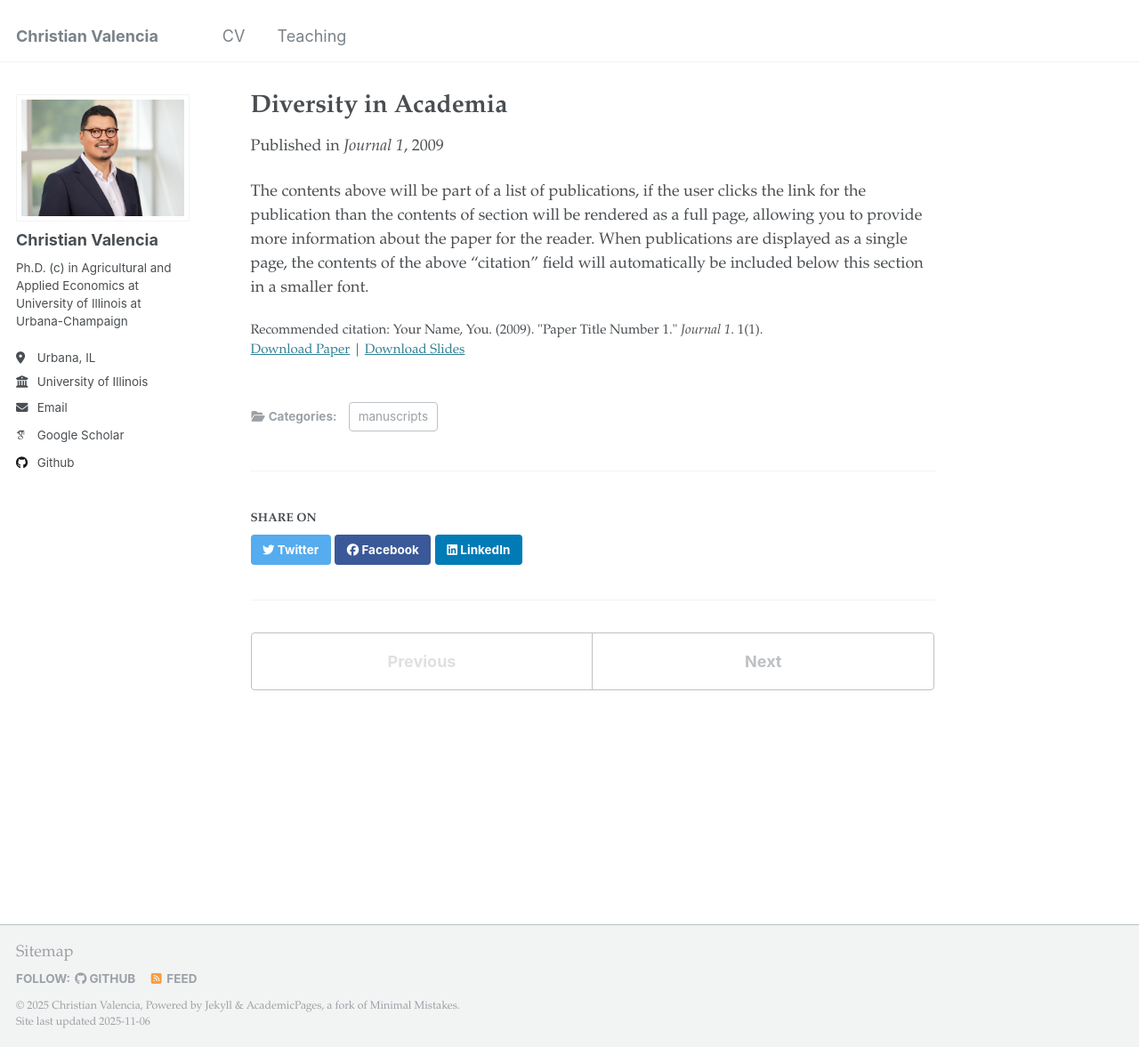
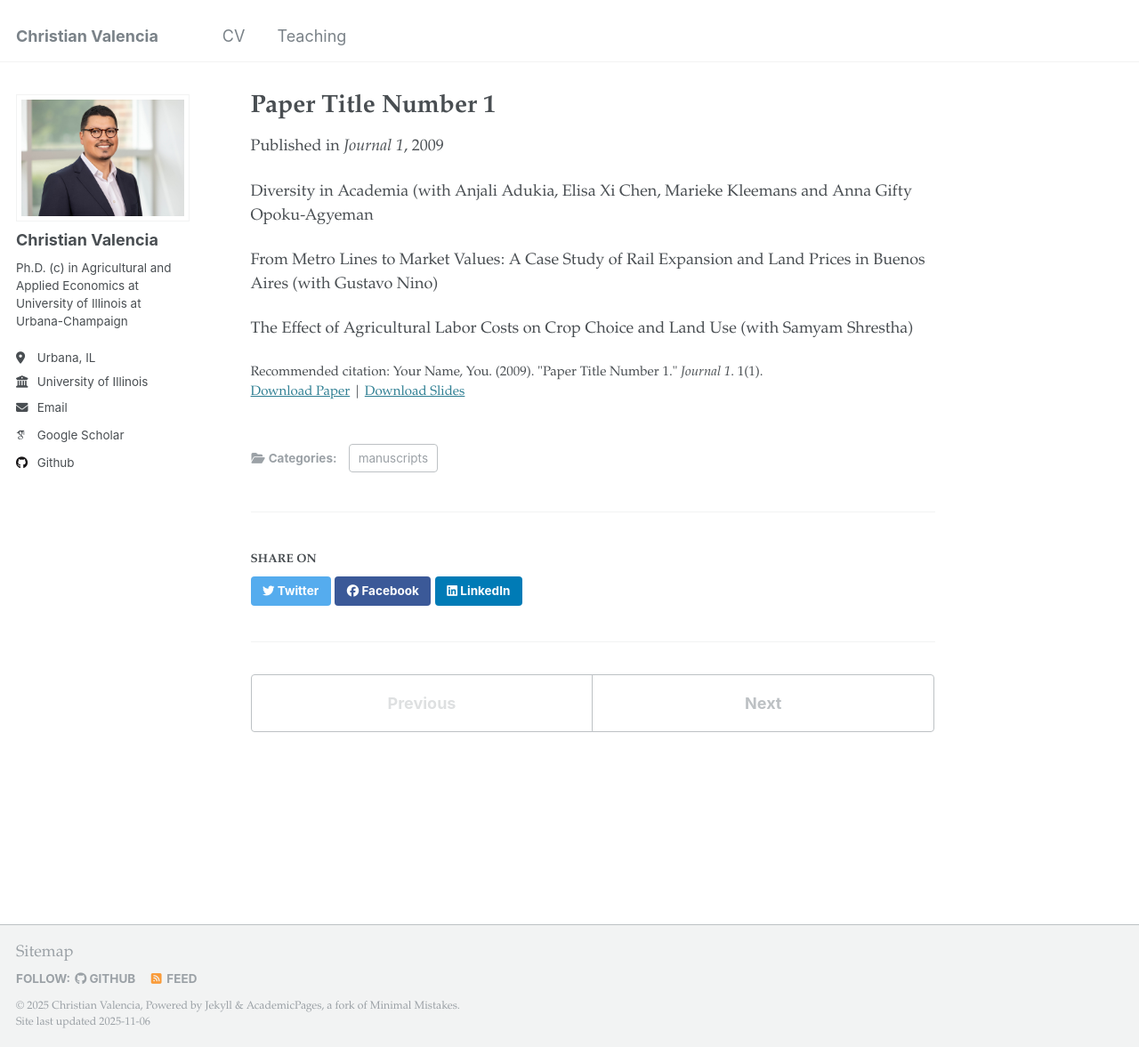
Before and after one commit to valenciac/valenciac.github.io, a Jekyll site: the page built from _publications/2009-10-01-paper-title-number-1.md, in a window 1280 px wide and 1177 px high. Shown: the whole window at 89% size. Built offline with Jekyll 4.4.1, drawn with Linux system fonts in a browser that asks for light colours; some web fonts are replaced.

Commit message:
Update 2009-10-01-paper-title-number-1.md

```diff
--- a/_publications/2009-10-01-paper-title-number-1.md
+++ b/_publications/2009-10-01-paper-title-number-1.md
@@ -1,5 +1,5 @@
 ---
-title: "Diversity in Academia"
+#title: "Diversity in Academia"
 collection: publications
 category: manuscripts
 permalink: /publication/2009-10-01-paper-title-number-1
@@ -11,4 +11,8 @@ paperurl: 'http://academicpages.github.io/files/paper1.pdf'
 citation: 'Your Name, You. (2009). &quot;Paper Title Number 1.&quot; <i>Journal 1</i>. 1(1).'
 ---
 
-The contents above will be part of a list of publications, if the user clicks the link for the publication than the contents of section will be rendered as a full page, allowing you to provide more information about the paper for the reader. When publications are displayed as a single page, the contents of the above "citation" field will automatically be included below this section in a smaller font.
+Diversity in Academia (with Anjali Adukia, Elisa Xi Chen, Marieke Kleemans and Anna Gifty Opoku-Agyeman
+
+From Metro Lines to Market Values: A Case Study of Rail Expansion and Land Prices in Buenos Aires (with Gustavo Nino)
+
+The Effect of Agricultural Labor Costs on Crop Choice and Land Use (with Samyam Shrestha)
```
